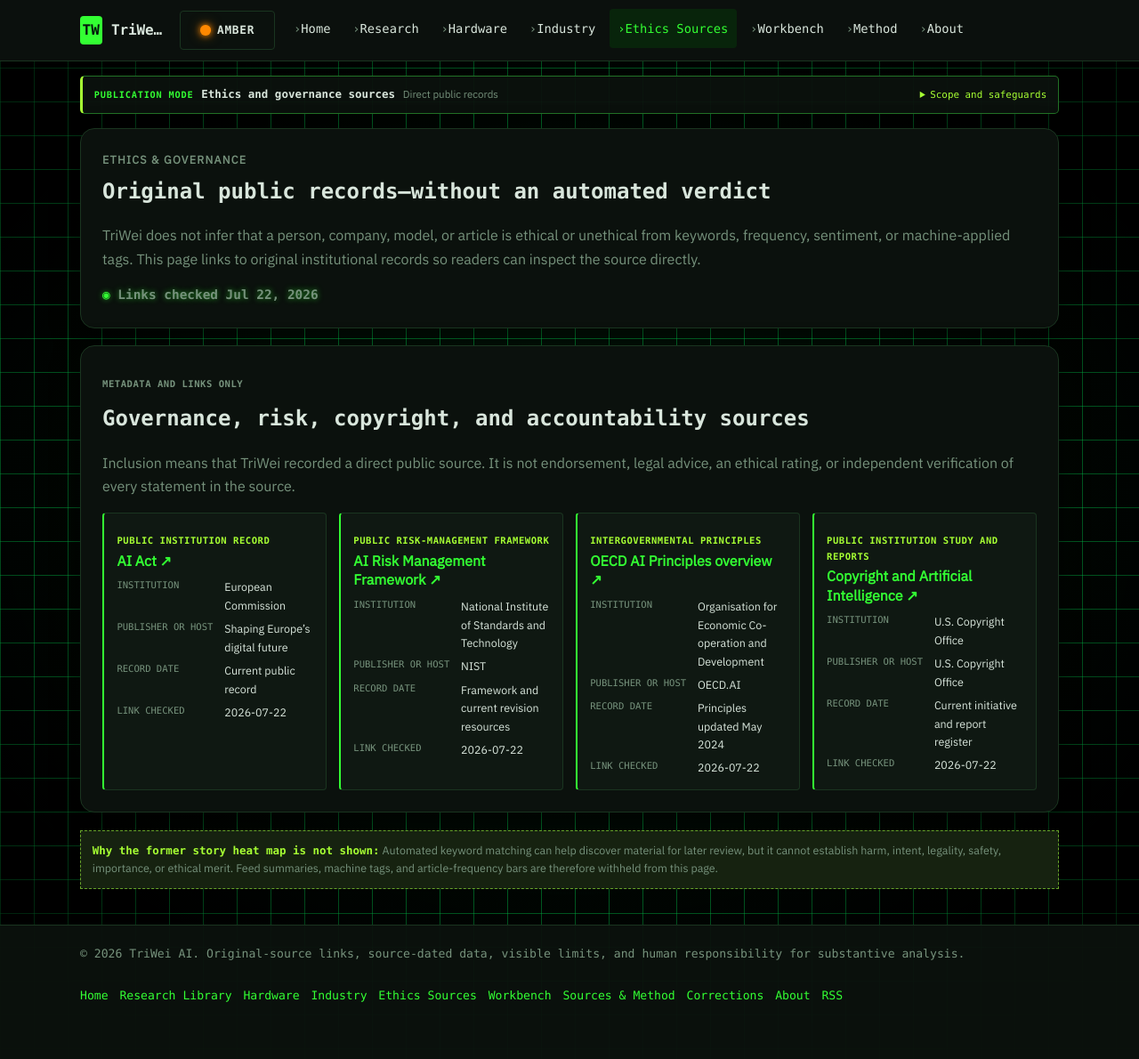
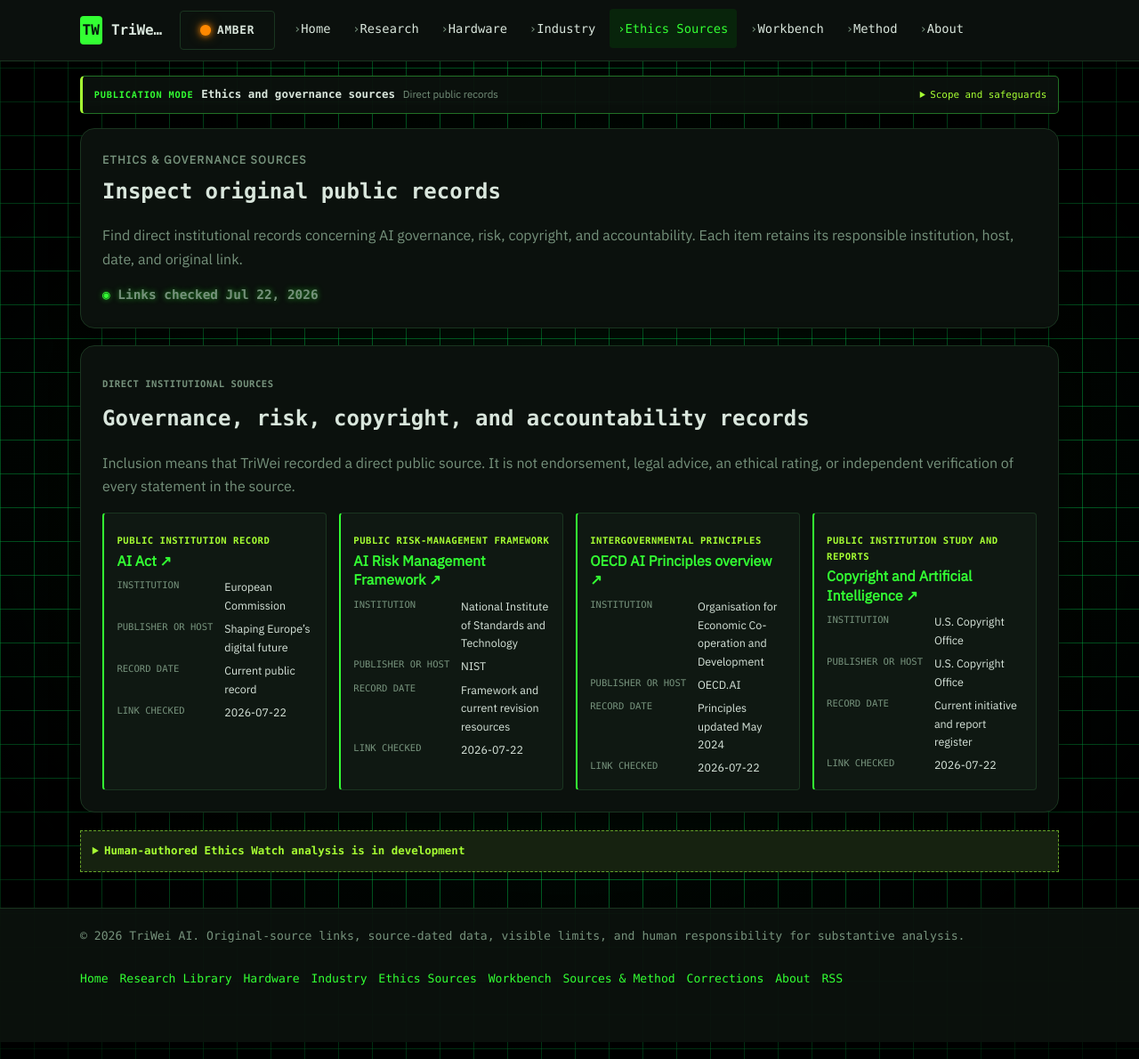
Before and after one commit to Joeyjojoe-jr/triwei-ai-site, a Jekyll site: the page built from ethics.md, in a window 1280 px wide and 1190 px high. Shown: the whole window at 89% size. Built offline with Jekyll 4.4.1, drawn with Linux system fonts in a browser that asks for light colours.

Commit message:
Lead ethics page with direct public records

```diff
--- a/ethics.md
+++ b/ethics.md
@@ -1,6 +1,6 @@
 ---
 layout: default
-title: Ethics Watch
+title: Ethics Sources
 permalink: /ethics/
 description: Direct links to public AI governance, risk, copyright, and accountability records without automated ethical judgments.
 publication_key: ethics
@@ -9,15 +9,15 @@ publication_key: ethics
 
 <article class="source-only-page">
   <header class="source-only-hero card animate-in">
-    <p class="eyebrow">Ethics &amp; governance</p>
-    <h1>Original public records—without an automated verdict</h1>
-    <p>TriWei does not infer that a person, company, model, or article is ethical or unethical from keywords, frequency, sentiment, or machine-applied tags. This page links to original institutional records so readers can inspect the source directly.</p>
+    <p class="eyebrow">Ethics &amp; governance sources</p>
+    <h1>Inspect original public records</h1>
+    <p>Find direct institutional records concerning AI governance, risk, copyright, and accountability. Each item retains its responsible institution, host, date, and original link.</p>
     <p class="updated-stamp">Links checked {{ register.checked_on | date: "%b %d, %Y" }}</p>
   </header>
 
   <section class="source-only-section card animate-in" aria-labelledby="ethics-source-title">
-    <p class="source-only-warning">Metadata and links only</p>
-    <h2 id="ethics-source-title">Governance, risk, copyright, and accountability sources</h2>
+    <p class="source-only-warning">Direct institutional sources</p>
+    <h2 id="ethics-source-title">Governance, risk, copyright, and accountability records</h2>
     <p>Inclusion means that TriWei recorded a direct public source. It is not endorsement, legal advice, an ethical rating, or independent verification of every statement in the source.</p>
 
     <div class="source-only-grid">
@@ -36,8 +36,8 @@ publication_key: ethics
     </div>
   </section>
 
-  <aside class="withheld-notice">
-    <strong>Why the former story heat map is not shown:</strong>
-    Automated keyword matching can help discover material for later review, but it cannot establish harm, intent, legality, safety, importance, or ethical merit. Feed summaries, machine tags, and article-frequency bars are therefore withheld from this page.
-  </aside>
+  <details class="workbench-referral">
+    <summary>Human-authored Ethics Watch analysis is in development</summary>
+    <p>The former story heat map, feed summaries, and machine tags could be read as automated findings of harm, intent, legality, safety, importance, or ethical merit. The intended human-authored replacement and its acceptance gate are listed in the <a href="{{ '/workbench/#workbench-ethics-watch-analysis' | relative_url }}">Ethics Watch workbench entry →</a></p>
+  </details>
 </article>
```
